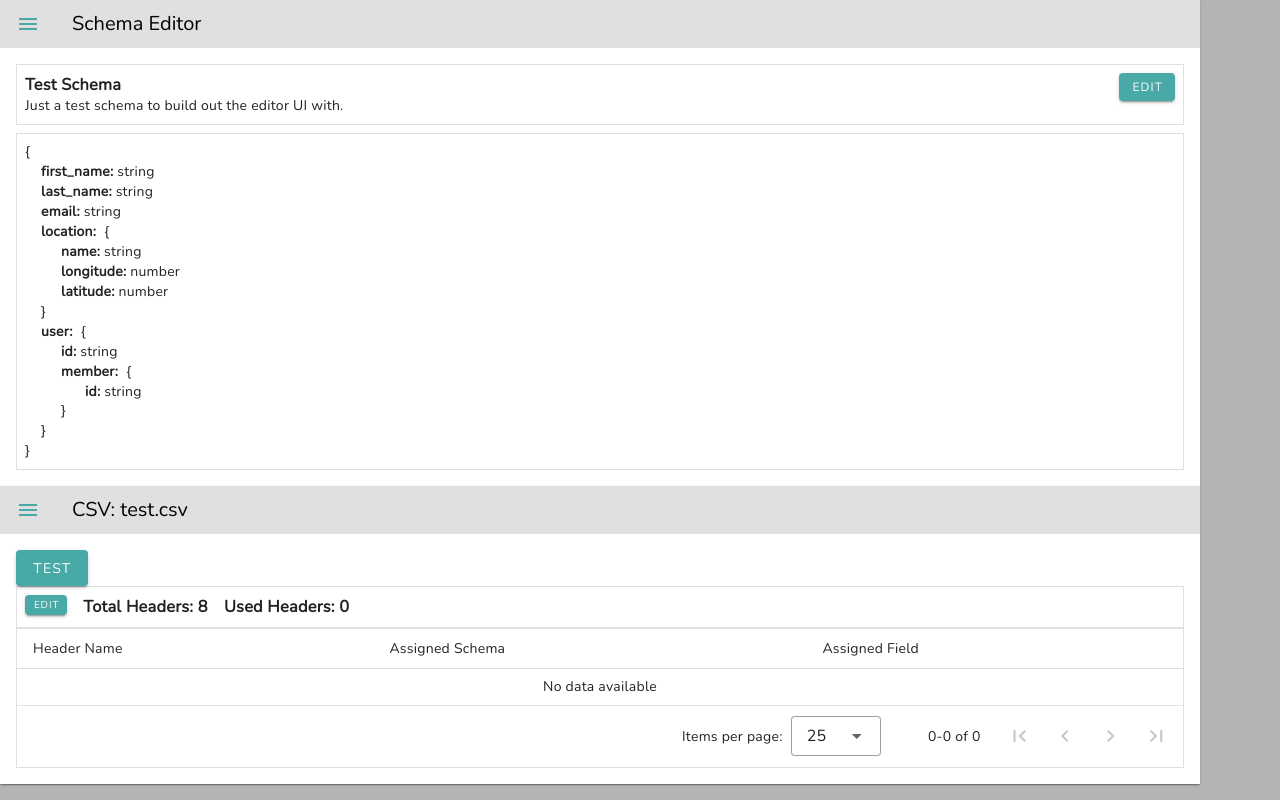
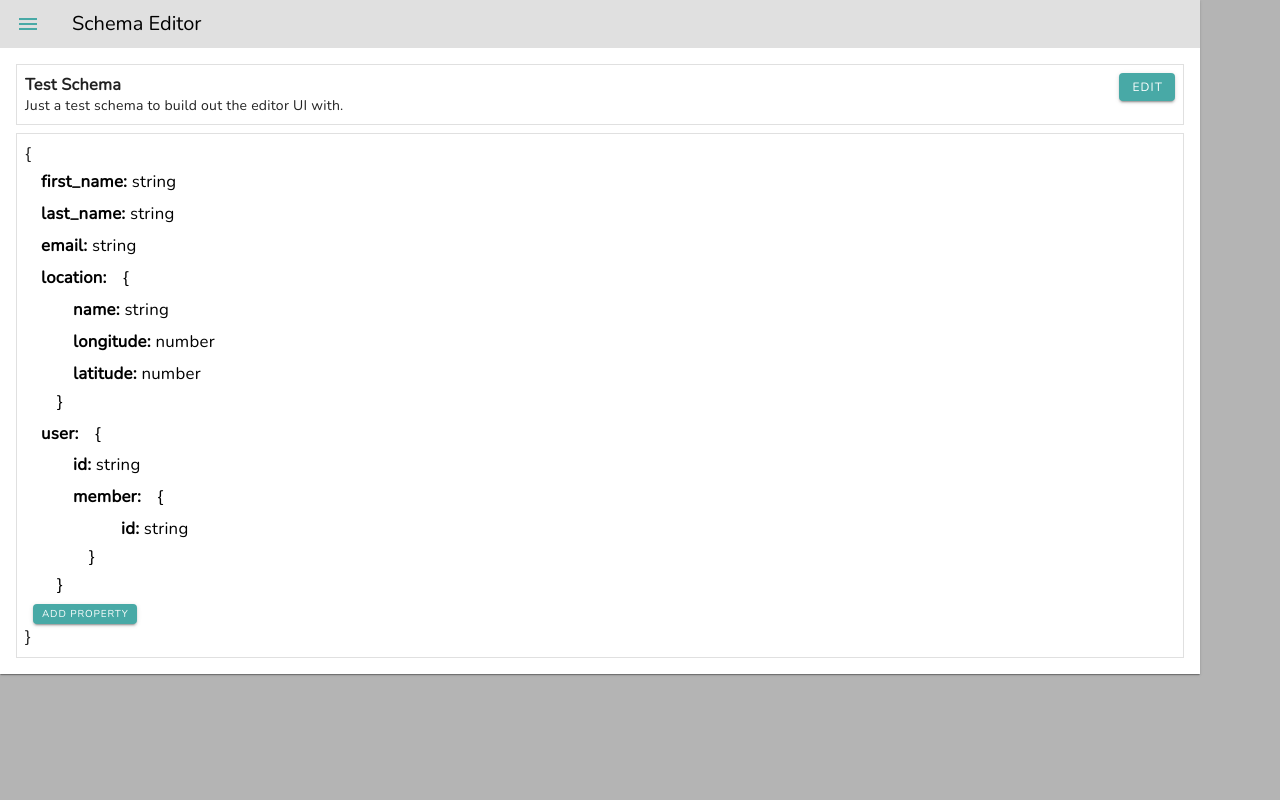
Before and after one commit to c-malecki/StructifyCSV, a Vue app in the folder frontend/: page / in a window 1280 px wide. Built offline with nearby package versions, Linux system fonts and the light colour scheme.

Commit message:
schema value converted to map. adding forms to recusrive ui

```diff
--- a/frontend/src/App.vue
+++ b/frontend/src/App.vue
@@ -1,5 +1,5 @@
 <script lang="ts" setup>
-import CsvEditor from "./features/CsvEditor/CsvEditor.vue";
+// import CsvEditor from "./features/CsvEditor/CsvEditor.vue";
 import SchemaEditor from "./features/SchemaEditor/SchemaEditor.vue";
 </script>
 
@@ -7,7 +7,7 @@ import SchemaEditor from "./features/SchemaEditor/SchemaEditor.vue";
   <v-app id="app">
     <v-main style="max-width: 1200px">
       <SchemaEditor />
-      <CsvEditor />
+      <!-- <CsvEditor /> -->
     </v-main>
   </v-app>
 </template>
--- a/frontend/src/features/CsvEditor/CsvEditor.vue
+++ b/frontend/src/features/CsvEditor/CsvEditor.vue
@@ -36,7 +36,7 @@ const headerOpts = computed(() => (store.csv ? store.csv.headers : []));
 
     <v-card-text>
       <div v-if="store.csv">
-        <v-btn @click="store.runProcessCsvDescriptor()">test</v-btn>
+        <!-- <v-btn @click="store.runProcessCsvDescriptor()">test</v-btn> -->
         <EditHeaders v-if="curForm === 'edit'" />
         <v-sheet border class="pa-2">
           <div class="d-flex">
--- a/frontend/src/features/SchemaEditor/SchemaEditor.vue
+++ b/frontend/src/features/SchemaEditor/SchemaEditor.vue
@@ -1,35 +1,22 @@
 <script lang="ts" setup>
 import { ImportSchema, ExportSchema } from "../../../wailsjs/go/main/App";
 import { reactive, ref } from "vue";
-import { type SchemaValues } from "../../store/store";
 import SchemaTree from "./components/SchemaTree.vue";
 
+export type FormValues = {
+  title: string;
+  description: string;
+};
 type FormControl = {
   titleRules: ((val: string) => string | boolean)[];
   descriptionRules: ((val: string) => string | boolean)[];
 };
 
 const isEdit = ref(false);
-// convert properties to map
-const schemaValues = reactive<SchemaValues>({
+
+const schemaValues = reactive<FormValues>({
   title: "Test Schema",
   description: "Just a test schema to build out the editor UI with.",
-  properties: {
-    first_name: "string",
-    last_name: "string",
-    email: "string",
-    location: {
-      name: "string",
-      longitude: "number",
-      latitude: "number",
-    },
-    user: {
-      id: "string",
-      member: {
-        id: "string",
-      },
-    },
-  },
 });
 const formControl: FormControl = {
   titleRules: [
@@ -40,7 +27,8 @@ const formControl: FormControl = {
 };
 
 const clearValues = () => {
-  (schemaValues.title = ""), (schemaValues.description = ""), (schemaValues.properties = {});
+  schemaValues.title = "";
+  schemaValues.description = "";
 };
 
 const handleSubmit = () => {};
@@ -103,7 +91,7 @@ const handleExportSchema = () => {
           </div>
         </VForm>
       </v-sheet>
-      <SchemaTree :schema="schemaValues.properties" />
+      <SchemaTree />
     </v-card-text>
   </v-card>
 </template>
--- a/frontend/src/features/SchemaEditor/components/SchemaNode.vue
+++ b/frontend/src/features/SchemaEditor/components/SchemaNode.vue
@@ -1,6 +1,7 @@
 <script lang="ts" setup>
+import { reactive, ref } from "vue";
 import { computed } from "vue";
-const props = defineProps({
+const nodeProps = defineProps({
   label: {
     type: String,
     required: true,
@@ -8,42 +9,124 @@ const props = defineProps({
   val: {
     type: [String, Object],
   },
-  margin: {
+  level: {
     type: Number,
-    default: 8,
+    default: 1,
   },
 });
-const marginStyle = computed(() => `margin-left: ${props.margin}px`);
-const valType = computed(() => (typeof props.val === "string" ? "string" : "object"));
-const nextKeys = computed(() => (valType.value === "string" ? [] : Object.keys(props.val!)));
+
+type DataTypes = { name: string; value: string };
+
+const dataTypes: DataTypes[] = [
+  { name: "string (text)", value: "string" },
+  { name: "float (decimal)", value: "number" },
+  { name: "integer", value: "integer" },
+  { name: "object", value: "object" },
+  { name: "array", value: "array" },
+  { name: "boolean", value: "boolean" },
+  { name: "null", value: "null" },
+];
+
+const colorScale = {
+  1: { hover: "blue-lighten-5", font: "black" },
+  2: { hover: "blue-lighten-4", font: "black" },
+  3: { hover: "blue-lighten-3", font: "black" },
+  4: { hover: "blue-lighten-2", font: "black" },
+  5: { hover: "blue-lighten-1", font: "white" },
+  6: { hover: "blue-darken-1", font: "white" },
+  7: { hover: "blue-darken-2", font: "white" },
+  8: { hover: "blue-darken-3", font: "white" },
+  9: { hover: "blue-darken-4", font: "white" },
+};
+const marginStyle = computed(() => `margin-left: ${nodeProps.level * 16}px`);
+const color = computed(() => colorScale[nodeProps.level as keyof typeof colorScale]);
+
+const isEdit = ref(false);
+const element = reactive({
+  name: nodeProps.label,
+  value: typeof nodeProps.val,
+});
 </script>
 
 <template>
-  <div :style="marginStyle" :class="{ closing_bracket: valType === 'object' }">
-    <div v-if="valType === 'string'">
+  <v-hover>
+    <template v-slot:default="{ isHovering, props }">
+      <v-card v-bind="props" :color="isHovering ? color.hover : undefined" variant="flat" :style="marginStyle">
+        <div
+          :class="{ closing_bracket: typeof nodeProps.val === 'object' }"
+          :style="`color: ${isHovering ? color.font : 'black'}`"
+          class="pt-1 pb-1"
+        >
+          <div v-if="typeof nodeProps.val === 'string'" class="d-flex">
+            <p v-if="!isEdit">
               <b>{{ label }}:</b> {{ val }}
+            </p>
+            <div v-if="isHovering && !isEdit" class="d-flex">
+              <v-btn size="x-small" class="ml-4" @click="isEdit = true">edit</v-btn>
+              <v-btn size="x-small" class="ml-4">delete</v-btn>
             </div>
-    <div v-if="valType === 'object'">
-      <div class="opening_bracket">
+
+            <VForm v-if="isEdit">
+              <div class="d-flex">
+                <VTextField v-model="element.name" label="Property Name" style="width: 200px" />
+                <VSelect
+                  v-model="element.value"
+                  :items="dataTypes"
+                  item-title="name"
+                  item-value="value"
+                  style="width: 200px"
+                />
+                <v-btn size="x-small" class="ml-4">save</v-btn>
+                <v-btn size="x-small" class="ml-4" @click="isEdit = false">cancel</v-btn>
+              </div>
+            </VForm>
+          </div>
+          <div v-else>
+            <div class="d-flex opening_bracket pb-1">
+              <p>
                 <b>{{ label }}:</b>
+              </p>
+              <div v-if="isHovering && !isEdit" class="d-flex">
+                <v-btn size="x-small" class="ml-4">add property</v-btn>
+                <v-btn size="x-small" class="ml-4" @click="isEdit = true">edit</v-btn>
+                <v-btn size="x-small" class="ml-4">delete</v-btn>
+              </div>
+              <VForm v-if="isEdit">
+                <div class="d-flex">
+                  <VTextField v-model="element.name" label="Property Name" style="width: 200px" />
+                  <VSelect
+                    v-model="element.value"
+                    :items="dataTypes"
+                    item-title="name"
+                    item-value="value"
+                    style="width: 200px"
+                  />
+                  <v-btn size="x-small" class="ml-4">save</v-btn>
+                  <v-btn size="x-small" class="ml-4" @click="isEdit = false">cancel</v-btn>
+                </div>
+              </VForm>
             </div>
             <SchemaNode
-        v-for="(key, i) in nextKeys"
-        :key="key"
-        :label="key"
-        :val="valType === 'object' ?  (props.val as Record<string,any>)[key] : props.val"
-        :margin="props.margin + 4"
+              v-for="(el, i) in nodeProps.val"
+              :key="`${nodeProps.level + 1}`"
+              :label="el[0]"
+              :val="el[1]"
+              :level="nodeProps.level + 1"
             />
           </div>
         </div>
+      </v-card>
+    </template>
+  </v-hover>
 </template>
 
 <style scoped>
+.closing_bracket:after {
+  content: "}";
+  margin-left: 16px;
+}
 .opening_bracket:after {
   content: "{";
-  margin-left: 8px;
-}
-.closing_bracket:after {
-  content: "}";
+  margin-left: 16px;
 }
 </style>
--- a/frontend/src/features/SchemaEditor/components/SchemaTree.vue
+++ b/frontend/src/features/SchemaEditor/components/SchemaTree.vue
@@ -1,22 +1,81 @@
 <script lang="ts" setup>
-import { computed } from "vue";
+import { ref, reactive } from "vue";
 import SchemaNode from "./SchemaNode.vue";
-const props = defineProps({
-  schema: {
-    type: Object,
-    required: true,
-  },
+
+type DataTypes = { name: string; value: string };
+
+const dataTypes: DataTypes[] = [
+  { name: "string (text)", value: "string" },
+  { name: "float (decimal)", value: "number" },
+  { name: "integer", value: "integer" },
+  { name: "object", value: "object" },
+  { name: "array", value: "array" },
+  { name: "boolean", value: "boolean" },
+  { name: "null", value: "null" },
+];
+
+const location = new Map<string, string | Map<any, any>>([
+  ["name", "string"],
+  ["longitude", "number"],
+  ["latitude", "number"],
+]);
+
+const member = new Map<string, string | Map<any, any>>([["id", "string"]]);
+
+const user = new Map<string, string | Map<any, any>>([
+  ["id", "string"],
+  ["member", member],
+]);
+
+const p = new Map<string, string | Map<any, any>>([
+  ["first_name", "string"],
+  ["last_name", "string"],
+  ["email", "string"],
+  ["location", location],
+  ["user", user],
+]);
+
+const element = reactive({
+  key: "",
+  value: "string",
 });
-const keys = computed(() => Object.keys(props.schema));
+const showAdd = ref(false);
+const properties = ref(p);
+const handleAddProperty = () => {
+  showAdd.value = false;
+  p.set(element.key, element.value === "object" ? new Map() : element.value);
+  element.key = "";
+  element.value = "string";
+};
 </script>
 
 <template>
   <v-sheet border class="schema_tree pa-2">
-    <SchemaNode v-for="(key, i) in keys" :label="key" :val="schema[key]" :key="key" :margin="16" />
+    <SchemaNode v-for="(el, i) in properties" :key="`1-${i}`" :label="el[0]" :val="el[1]" :level="1" />
+    <div>
+      <v-btn v-if="!showAdd" size="x-small" @click="showAdd = true" class="ml-2">add property</v-btn>
+      <VForm v-else>
+        <div class="d-flex">
+          <VTextField v-model="element.key" label="Property Name" style="max-width: 200px" />
+          <VSelect
+            v-model="element.value"
+            :items="dataTypes"
+            item-title="name"
+            item-value="value"
+            style="max-width: 200px"
+          />
+          <v-btn size="x-small" class="ml-4" @click="showAdd = false">cancel</v-btn>
+          <v-btn size="x-small" class="ml-4" @click="handleAddProperty">save</v-btn>
+        </div>
+      </VForm>
+    </div>
   </v-sheet>
 </template>
 
 <style scoped>
+.schema_tree {
+  font-size: 1.2em;
+}
 .schema_tree:before {
   content: "{";
 }
--- a/frontend/src/store/store.ts
+++ b/frontend/src/store/store.ts
@@ -2,30 +2,15 @@ import { defineStore } from "pinia";
 import { ImportCsvData, ProcessCsvDescriptor } from "../../wailsjs/go/main/App";
 import { entity } from "../../wailsjs/go/models";
 
-export type DataTypes = { name: string; value: string };
-export type Schema = entity.JsonSchema;
 export type HeaderDescriptor = entity.HeaderDescriptor;
-
-export const dataTypes: DataTypes[] = [
-  { name: "string (text)", value: "string" },
-  { name: "float (decimal)", value: "number" },
-  { name: "integer", value: "integer" },
-  { name: "object ", value: "object" },
-  { name: "array", value: "array" },
-  { name: "boolean", value: "boolean" },
-  { name: "null", value: "null" },
-];
 
 export type SelectedColumn = {
   header: string;
-  schemaIdx: number | null;
-  fieldIdx: number | null;
 };
 
 export type SchemaValues = {
   title: string;
   description: string;
-  properties: Record<string, any>;
 };
 
 type StoreState = {
@@ -38,7 +23,6 @@ type StoreState = {
     curForm: "new" | "edit" | "none";
     selectedColumns: SelectedColumn[];
   };
-  schema: SchemaValues;
 };
 
 export const useStore = defineStore("store", {
@@ -51,52 +35,36 @@ export const useStore = defineStore("store", {
     },
     csvEditor: {
       curForm: "none",
-      selectedColumns: [],
-    },
-    schema: {
-      title: "",
-      description: "",
-      properties: {
-        first_name: "string",
-        last_name: "string",
-        email: "string",
-        location: {
-          name: "string",
-          longitude: "number",
-          latitude: "number",
+      selectedColumns: [
+        {
+          header: "First Name",
         },
-        user: {
-          id: "string",
-          member: {
-            id: "string",
-          },
-        },
-      },
+      ],
     },
   }),
   actions: {
     changeCsvEditorForm(val: "new" | "edit" | "none") {
       this.csvEditor.curForm = val;
     },
-    updateSelectedColumns(headers: string[]) {
-      const existingColumns: SelectedColumn[] = this.csvEditor.selectedColumns.filter((sc) =>
-        headers.includes(sc.header)
-      );
-      const notExisting = headers.filter((h) => !this.selectedColumnHeaders.includes(h));
-      const newColumns: SelectedColumn[] = notExisting.map((h) => {
-        return {
-          header: h,
-          schemaIdx: null,
-          fieldIdx: null,
-        };
-      });
-      this.csvEditor.selectedColumns = [...existingColumns, ...newColumns];
-    },
-    runProcessCsvDescriptor() {
-      if (!this.schema) return;
-      const validDescs = this.csvEditor.selectedColumns.filter((hd) => hd.schemaIdx !== null && hd.fieldIdx !== null);
-      ProcessCsvDescriptor(this.schema, validDescs as HeaderDescriptor[], this.csv?.location!);
-    },
+    // updateSelectedColumns(headers: string[]) {
+    //   const existingColumns: SelectedColumn[] = this.csvEditor.selectedColumns.filter((sc) =>
+    //     headers.includes(sc.header)
+    //   );
+    //   const notExisting = headers.filter((h) => !this.selectedColumnHeaders.includes(h));
+    //   const newColumns: SelectedColumn[] = notExisting.map((h) => {
+    //     return {
+    //       header: h,
+    //       schemaIdx: null,
+    //       fieldIdx: null,
+    //     };
+    //   });
+    //   this.csvEditor.selectedColumns = [...existingColumns, ...newColumns];
+    // },
+    // runProcessCsvDescriptor() {
+    //   if (!this.schema) return;
+    //   const validDescs = this.csvEditor.selectedColumns.filter((hd) => hd.schemaIdx !== null && hd.fieldIdx !== null);
+    //   ProcessCsvDescriptor(this.schema, validDescs as HeaderDescriptor[], this.csv?.location!);
+    // },
     // Go
     async importCsv() {
       try {
```
Also changed, not shown: frontend/src/features/CsvEditor/components/EditHeaders.vue (+6 -6 lines), frontend/src/features/CsvEditor/components/EditableColumn.vue (+17 -47 lines), frontend/src/features/util/format.ts (+35 -35 lines). Lines whose indentation alone changed are shown as unchanged.
